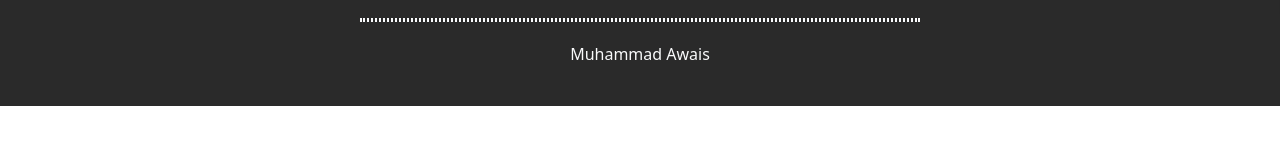
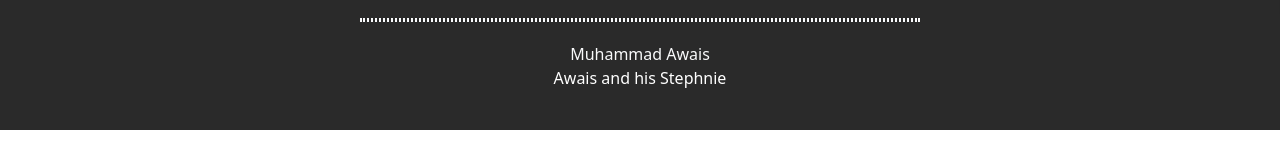
Before and after one commit to awaisaslampro/portfolio, a React (Create React App) app: page /Contact in a window 1280 px wide. Shown: the part 526-682 px from the top of the page. Built offline with nearby package versions, Linux system fonts and the light colour scheme; no server answers.

Commit message:
Adding Projects

```diff
--- a/src/components/Footer.js
+++ b/src/components/Footer.js
@@ -1,6 +1,6 @@
 import React from "react";
 import { FaFacebook, FaInstagram, FaLinkedin, FaGithub, FaMailBulk } from "react-icons/fa";
-function Footer() {
+function Footer(props) {
     return (
         <>
 
@@ -28,6 +28,7 @@ function Footer() {
 
 
                         <p className="text-gray-50 pt-5">Muhammad Awais</p>
+                        <p className="text-white">{props.name} and his {props.girlFriend}</p>
                     </div>
                 </div>
             </div>
--- a/src/components/Layout.js
+++ b/src/components/Layout.js
@@ -6,7 +6,7 @@ const Layout = ({ children }) => {
         <div>
             <Header />
             <div className="content">{children}</div>
-            <Footer />
+            <Footer name="Awais" girlFriend="Stephnie" />
         </div>
     )
 }
--- a/src/pages/Projects.js
+++ b/src/pages/Projects.js
@@ -25,7 +25,7 @@ const Projects = () => {
                 {projectsData.map(projects => {
                     return (
                         <div>
-                            <img src={projects.image} width="200" height="200" />
+                            <img src={projects.image} width="200" height="200" alt='projects' />
                         </div>
                     )
                 })}
```
